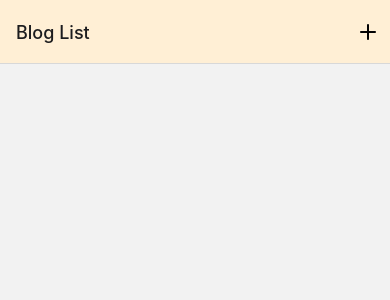
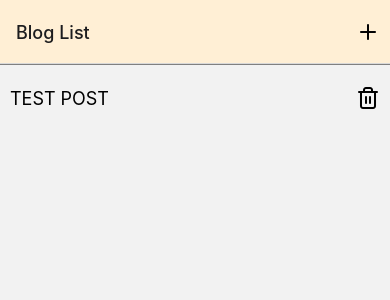
Before and after one commit to vladotoka/RNHblog, a React Native app: screen / in a window 390 px wide. Shown: the top 300 px of the page. Built offline with nearby package versions, Linux system fonts and the light colour scheme.

Commit message:
edit screen mockup

```diff
--- a/App.js
+++ b/App.js
@@ -7,6 +7,7 @@ import { Provider } from './src/context/BlogContext';
 import IndexScreen from './src/screens/IndexScreen';
 import ShowScreen from './src/screens/ShowScreen';
 import CreateScreen from './src/screens/CreateScreen';
+import EditScreen from './src/screens/EditScreen';
 
 
 const Stack = createStackNavigator();
@@ -17,6 +18,8 @@ const Navigator = () => {
       <Stack.Screen name="Index" component={IndexScreen} options={{ title: 'Blog List' }} />
       <Stack.Screen name="Show" component={ShowScreen} />
       <Stack.Screen name="Create" component={CreateScreen} />
+      <Stack.Screen name="Edit" component={EditScreen} />
+
     </Stack.Navigator>
   )
 }
--- a/src/context/BlogContext.js
+++ b/src/context/BlogContext.js
@@ -32,5 +32,5 @@ const deleteBlogPost = (dispatch) => {
 
 export const { Context, Provider } = createDataContext(blogReducer,
     { addBlogPost, deleteBlogPost },
-    []
+    [{ title: 'TEST POST', content: 'TEST CONTENT', id: 42 }]
 );
--- /dev/null
+++ b/src/screens/EditScreen.js
@@ -0,0 +1,25 @@
+import { StyleSheet, Text, View, TextInput } from 'react-native';
+import React, { useState, useContext } from 'react';
+import { Context } from '../context/BlogContext';
+
+const EditScreen = ({ route }) => {
+    const { state } = useContext(Context);
+
+    const blogPost = state.find((post) => post.id === route.params.id);
+
+    const [title, setTitle] = useState(blogPost.title);
+    const [content, setContent] = useState(blogPost.content);
+
+    return (
+        <View>
+            <Text>Edit Title</Text>
+            <TextInput value={title} onChangeText={setTitle} />
+            <Text>Edit Content</Text>
+            <TextInput value={content} onChangeText={setContent} />
+        </View>
+    )
+};
+
+export default EditScreen;
+
+const styles = StyleSheet.create({});
--- a/src/screens/IndexScreen.js
+++ b/src/screens/IndexScreen.js
@@ -10,7 +10,7 @@ const IndexScreen = ({ navigation }) => {
     navigation.setOptions({
       headerRight: ({ }) => (
         <TouchableOpacity onPress={() => navigation.navigate('Create')}>
-          <Feather style={styles.headerRight} name="plus" size={24} color="black" />
+          <Feather style={{...styles.headerRight, ...styles.icon}} name="plus"/>
         </TouchableOpacity>
       ),
     });
@@ -58,5 +58,5 @@ const styles = StyleSheet.create({
   },
   headerRight: {
     marginRight: 10
-  }
+  },
 });
--- a/src/screens/ShowScreen.js
+++ b/src/screens/ShowScreen.js
@@ -1,12 +1,22 @@
-import { StyleSheet, Text, View } from 'react-native';
-import React, { useContext } from 'react';
+import { StyleSheet, Text, View, TouchableOpacity } from 'react-native';
+import React, { useContext, useLayoutEffect } from 'react';
 
 import { Context } from '../context/BlogContext';
+import { FontAwesome } from '@expo/vector-icons';
 
-const ShowScreen = ({ route }) => {
+const ShowScreen = ({ navigation, route }) => {
     const { state } = useContext(Context);
+    const blogPost = state.find((blogPost) => blogPost.id === route.params.id);
 
-    const blogPost = state.find((blogPost) => blogPost.id === route.params.id);
+    useLayoutEffect(() => {
+        navigation.setOptions({
+            headerRight: () => (
+                <TouchableOpacity onPress={() => navigation.navigate('Edit', { id: route.params.id })}>
+                    <FontAwesome style={{ ...styles.headerRight, ...styles.icon }} name="pencil" />
+                </TouchableOpacity>
+            ),
+        })
+    }, [navigation])
 
     return (
         <View style={styles.screen}>
@@ -32,8 +42,12 @@ const styles = StyleSheet.create({
     content: {
         fontSize: 15,
         paddingHorizontal: 7,
-
-
-
+    },
+    icon: {
+        fontSize: 24,
+        color: "black"
+    },
+    headerRight: {
+        marginRight: 10
     },
 });
```
